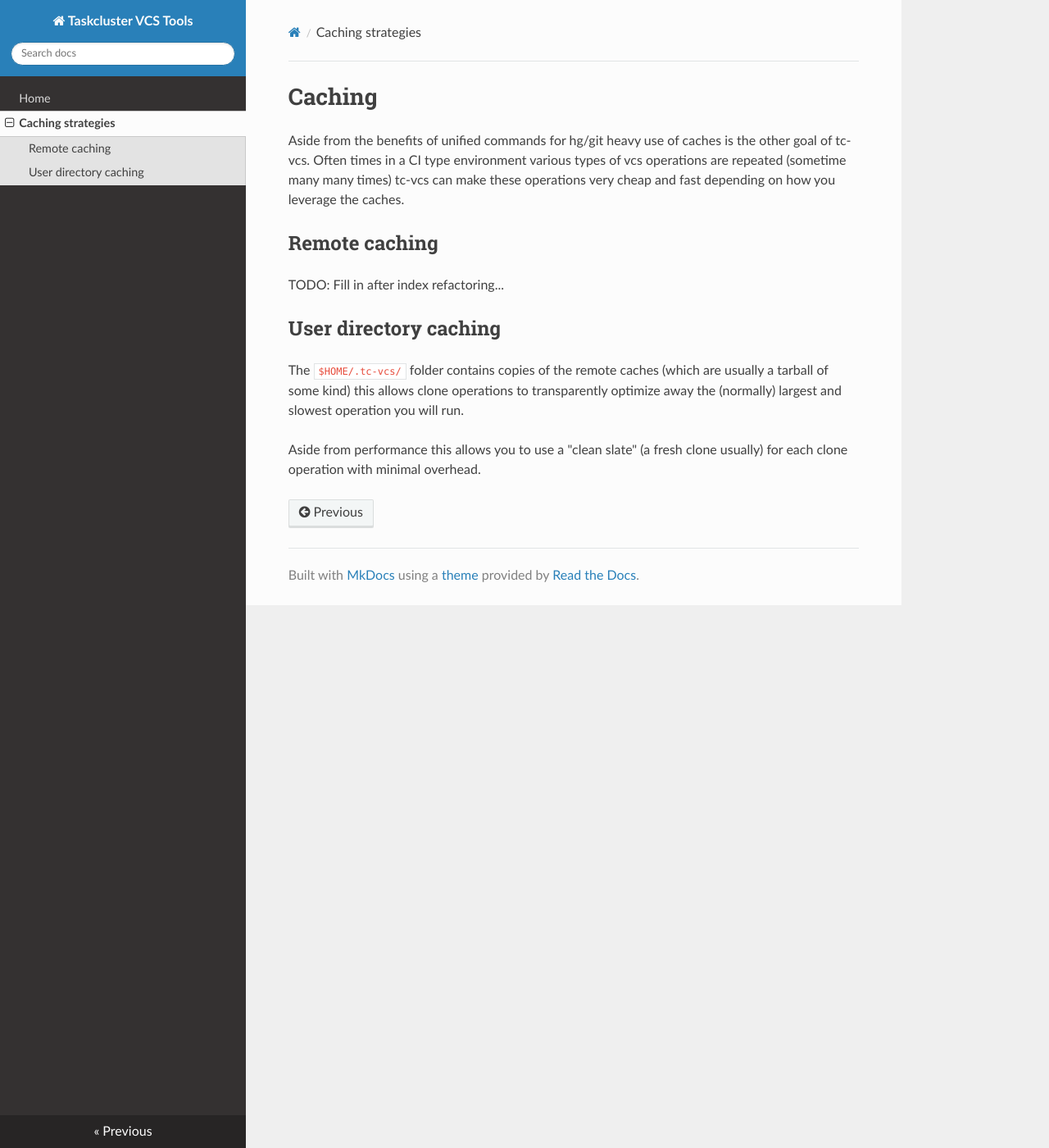
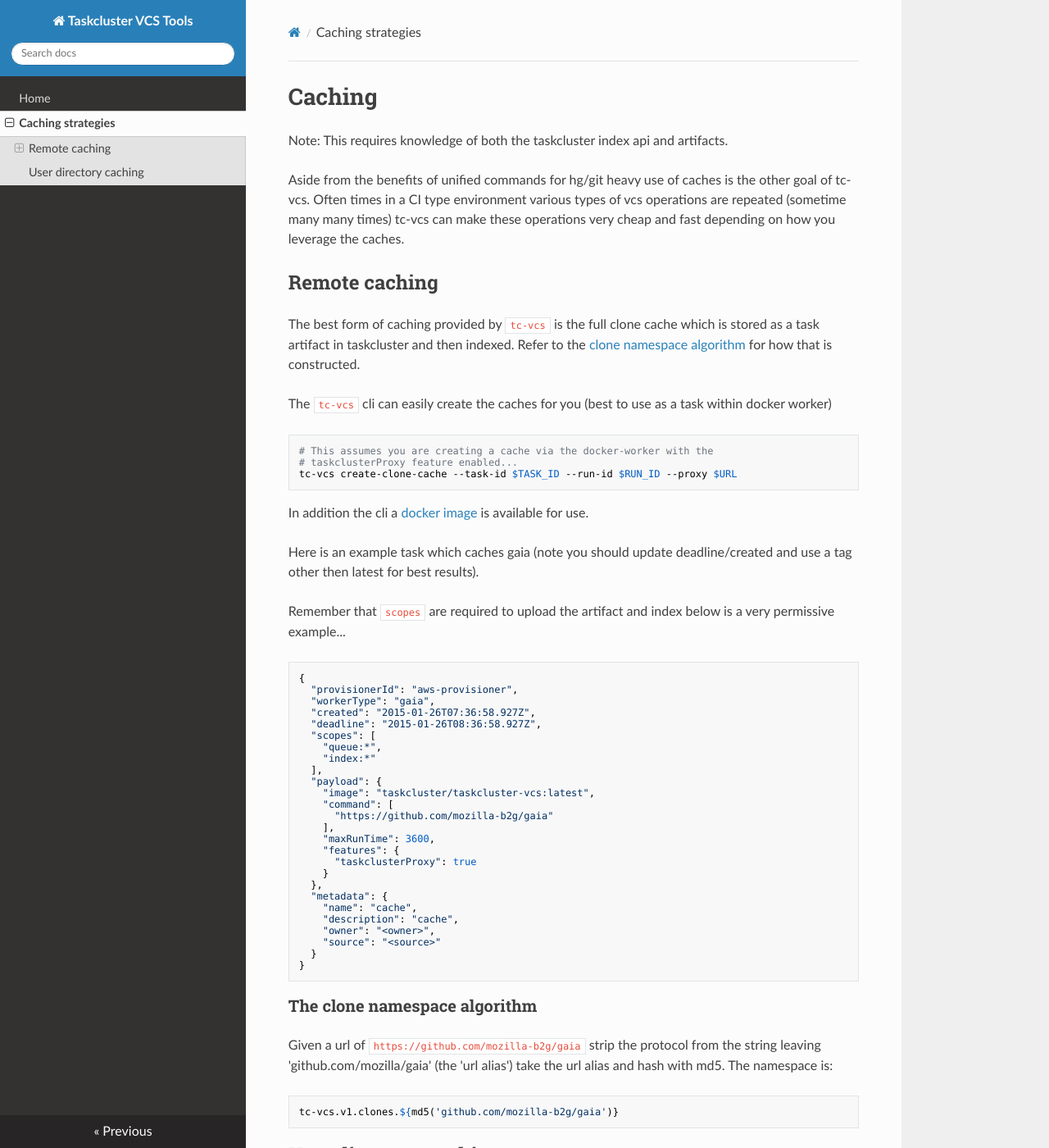
Before and after one commit to taskcluster/taskcluster-vcs, an MkDocs documentation site: the page built from docs/caching.md, in a window 1280 px wide and 1400 px high. Shown: the whole window at 82% size. Built offline with MkDocs 1.6.1, drawn with Linux system fonts in a browser that asks for light colours; nearby versions of some CDN libraries; old or Windows-style settings are respelled for this version of MkDocs.

Commit message:
Update docs to include more detail about caching and more examples

````diff
--- a/docs/caching.md
+++ b/docs/caching.md
@@ -1,4 +1,7 @@
 # Caching
+
+Note: This requires knowledge of both the taskcluster index api and
+artifacts.
 
 Aside from the benefits of unified commands for hg/git heavy use of
 caches is the other goal of tc-vcs. Often times in a CI type environment
@@ -6,10 +9,67 @@ various types of vcs operations are repeated (sometime many many times)
 tc-vcs can make these operations very cheap and fast depending on how
 you leverage the caches.
 
-
 ## Remote caching
 
-TODO: Fill in after index refactoring...
+The best form of caching provided by `tc-vcs` is the full clone cache
+which is stored as a task artifact in taskcluster and then indexed.
+Refer to the [clone namespace algorithm](#the-clone-namespace-algorithm) for how that is constructed.
+
+The `tc-vcs` cli can easily create the caches for you (best to use as
+a task within docker worker)
+
+```sh
+# This assumes you are creating a cache via the docker-worker with the
+# taskclusterProxy feature enabled...
+tc-vcs create-clone-cache --task-id $TASK_ID --run-id $RUN_ID --proxy $URL
+```
+
+In addition the cli a [docker image](https://registry.hub.docker.com/u/taskcluster/taskcluster-vcs/) is available for use.
+
+Here is an example task which caches gaia (note you should update
+deadline/created and use a tag other then latest for best results).
+
+Remember that `scopes` are required to upload the artifact and index
+below is a very permissive example...
+
+```js
+{
+  "provisionerId": "aws-provisioner",
+  "workerType": "gaia",
+  "created": "2015-01-26T07:36:58.927Z",
+  "deadline": "2015-01-26T08:36:58.927Z",
+  "scopes": [
+    "queue:*",
+    "index:*"
+  ],
+  "payload": {
+    "image": "taskcluster/taskcluster-vcs:latest",
+    "command": [
+      "https://github.com/mozilla-b2g/gaia"
+    ],
+    "maxRunTime": 3600,
+    "features": {
+      "taskclusterProxy": true
+    }
+  },
+  "metadata": {
+    "name": "cache",
+    "description": "cache",
+    "owner": "<owner>",
+    "source": "<source>"
+  }
+}
+```
+
+### The clone namespace algorithm
+
+Given a url of `https://github.com/mozilla-b2g/gaia` strip the protocol
+from the string leaving 'github.com/mozilla/gaia' (the 'url alias') take
+the url alias and hash with md5. The namespace is:
+
+```
+tc-vcs.v1.clones.${md5('github.com/mozilla-b2g/gaia')}
+```
 
 ## User directory caching
 
````
Also changed, not shown: docs/index.md (+19 -7 lines).
